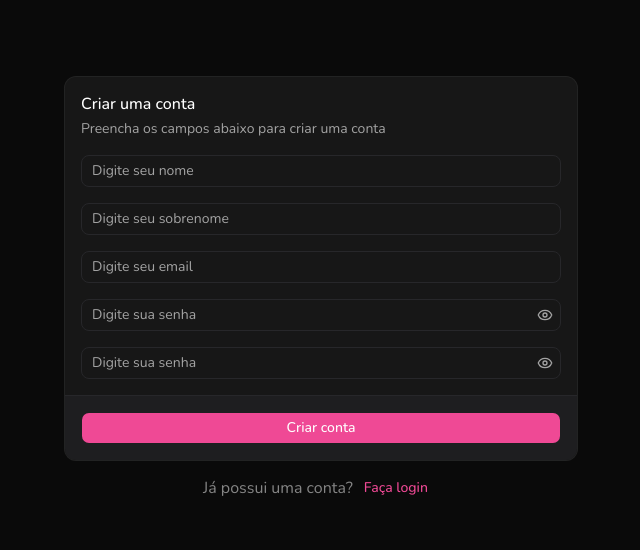
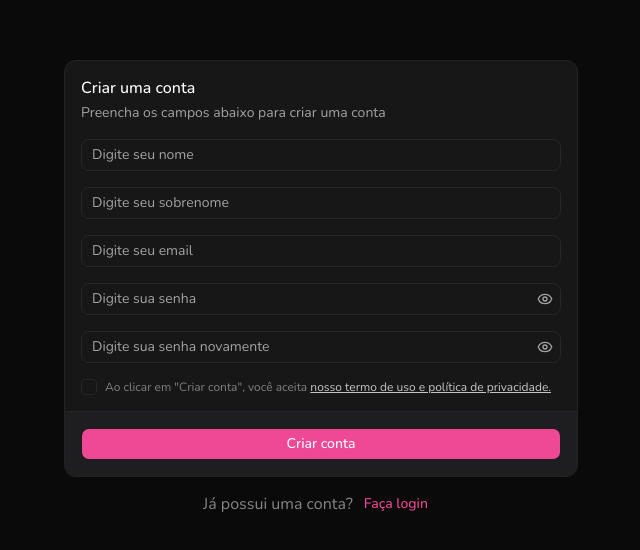
Before and after one commit to Allaaxx/fintrack, a React (Vite) app: page /signup in a window 1280 px wide. Shown: the part 110-660 px from the top of the page, without its empty margins (319-959 px from the left). Built offline with nearby package versions, Linux system fonts and the light colour scheme.

Commit message:
feat: add checkbox terms to sign up form

```diff
--- /dev/null
+++ b/src/components/ui/checkbox.jsx
@@ -0,0 +1,29 @@
+import { Checkbox as CheckboxPrimitive } from "@base-ui/react/checkbox"
+import { cn } from "cn"
+import { CheckIcon } from "lucide-react"
+
+function Checkbox({
+  className,
+  ...props
+}) {
+  return (
+    <CheckboxPrimitive.Root
+      data-slot="checkbox"
+      className={cn(
+        "peer relative flex size-4 shrink-0 items-center justify-center rounded-[4px] border border-input transition-colors outline-none group-has-disabled/field:opacity-50 group-has-[:focus-visible]/field-label:ring-0 group-has-[:focus-visible]/field-label:not-data-checked:border-input after:absolute after:-inset-x-3 after:-inset-y-2 focus-visible:border-ring focus-visible:ring-3 focus-visible:ring-ring/50 disabled:cursor-not-allowed disabled:opacity-50 aria-invalid:border-destructive aria-invalid:ring-3 aria-invalid:ring-destructive/20 aria-invalid:aria-checked:border-primary dark:bg-input/30 dark:aria-invalid:border-destructive/50 dark:aria-invalid:ring-destructive/40 data-checked:border-primary data-checked:bg-primary data-checked:text-primary-foreground group-has-[:focus-visible]/field-label:data-checked:border-primary dark:data-checked:bg-primary",
+        className
+      )}
+      {...props}
+    >
+      <CheckboxPrimitive.Indicator
+        data-slot="checkbox-indicator"
+        className="grid place-content-center text-current transition-none [&>svg]:size-3.5"
+      >
+        <CheckIcon
+        />
+      </CheckboxPrimitive.Indicator>
+    </CheckboxPrimitive.Root>
+  )
+}
+
+export { Checkbox }
--- a/src/pages/signup.jsx
+++ b/src/pages/signup.jsx
@@ -10,6 +10,7 @@
   CardHeader,
   CardTitle,
 } from '@/components/ui/card';
+import { Checkbox } from '@/components/ui/checkbox';
 import { Input } from '@/components/ui/input';
 
 const SignUpPage = () => {
@@ -27,7 +28,21 @@
           <Input type="text" placeholder="Digite seu sobrenome" />
           <Input type="email" placeholder="Digite seu email" />
           <PasswordInput />
-          <PasswordInput />
+          <PasswordInput placeholder="Digite sua senha novamente" />
+          <div className="flex items-start space-x-2">
+            <Checkbox id="terms" />
+            <div className="grid gap-1.5 leading-none">
+              <label
+                htmlFor="terms"
+                className="text-muted-foreground text-xs opacity-75"
+              >
+                Ao clicar em "Criar conta", você aceita{' '}
+                <a href="#" className="text-white underline">
+                  nosso termo de uso e política de privacidade.
+                </a>
+              </label>
+            </div>
+          </div>
         </CardContent>
         <CardFooter>
           <Button className="w-full">Criar conta</Button>
```
